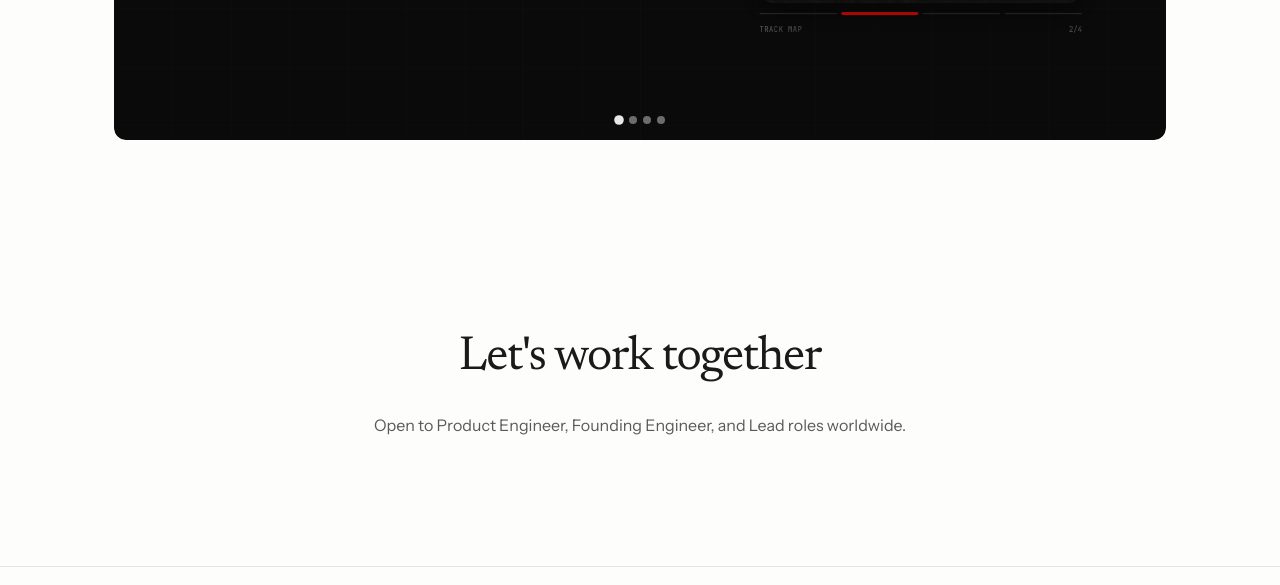
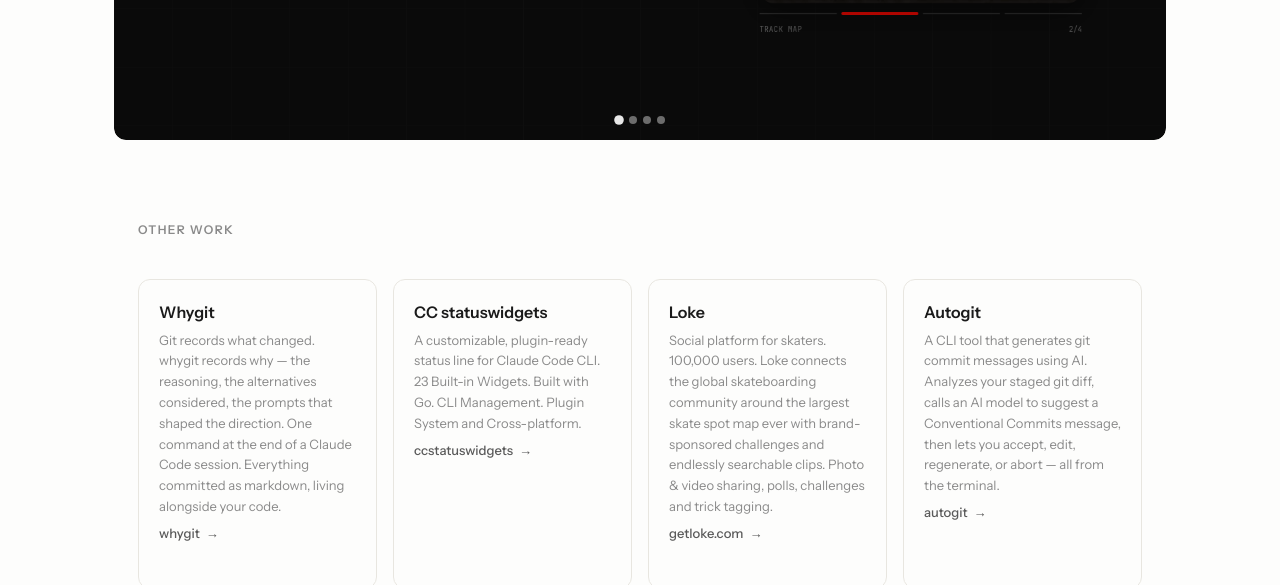
Before and after one commit to warunacds/portfolio, a website: page index.html in a window 1280 px wide. Shown: the part 3975-4560 px from the top of the page. Drawn offline with Linux system fonts and the light colour scheme.

Commit message:
feat: uncomment and update other work projects section
- Uncomment "Other Work" projects section
- Replace iOS Simulator MCP with Whygit project
- Replace FastPilot with CC statuswidgets project
- Update Loke description and add project link
- Replace CodeForge with Autogit project
- Add project links to all four project cards

```diff
--- a/index.html
+++ b/index.html
@@ -501,27 +501,31 @@ header{animation:slideDown .6s cubic-bezier(.25,.1,.25,1) .1s both}
     </div>
 
     <!-- Smaller projects -->
-    <!-- div class="reveal" style="padding:0 24px;margin-top:60px">
+    <div class="reveal" style="padding:0 24px;margin-top:60px">
       <div class="projects-label">Other Work</div>
       <div style="display:grid;grid-template-columns:repeat(auto-fit,minmax(220px,1fr));gap:16px">
         <div class="other-card" style="padding:20px;border:1px solid var(--border);border-radius:var(--radius)">
-          <div style="font-size:16px;font-weight:600;margin-bottom:4px">iOS Simulator MCP</div>
-          <p style="font-size:13px;color:var(--text-tertiary);line-height:1.6">30-tool MCP server wrapping xcrun simctl for AI-assisted iOS development.</p>
+          <div style="font-size:16px;font-weight:600;margin-bottom:4px">Whygit</div>
+          <p style="font-size:13px;color:var(--text-tertiary);line-height:1.6">Git records what changed. whygit records why — the reasoning, the alternatives considered, the prompts that shaped the direction. One command at the end of a Claude Code session. Everything committed as markdown, living alongside your code.</p>
+			 <a href="https://github.com/warunacds/whygit" class="project-link" target="_blank" style="margin-top: 6px;">whygit</a>
         </div>
         <div class="other-card" style="padding:20px;border:1px solid var(--border);border-radius:var(--radius)">
-          <div style="font-size:16px;font-weight:600;margin-bottom:4px">FastPilot</div>
-          <p style="font-size:13px;color:var(--text-tertiary);line-height:1.6">Fastlane plugin for App Store releases using Claude API for changelogs.</p>
+          <div style="font-size:16px;font-weight:600;margin-bottom:4px">CC statuswidgets</div>
+          <p style="font-size:13px;color:var(--text-tertiary);line-height:1.6">A customizable, plugin-ready status line for Claude Code CLI. 23 Built-in Widgets. Built with Go. CLI Management. Plugin System and  Cross-platform.</p>
+			 <a href="https://github.com/warunacds/ccstatuswidgets" class="project-link" target="_blank" style="margin-top: 6px;">ccstatuswidgets</a>
         </div>
         <div class="other-card" style="padding:20px;border:1px solid var(--border);border-radius:var(--radius)">
           <div style="font-size:16px;font-weight:600;margin-bottom:4px">Loke</div>
-          <p style="font-size:13px;color:var(--text-tertiary);line-height:1.6">Social platform for skaters. Scaled from zero to 90,000 users solo.</p>
+          <p style="font-size:13px;color:var(--text-tertiary);line-height:1.6">Social platform for skaters. 100,000 users. Loke connects the global skateboarding community around the largest skate spot map ever with brand-sponsored challenges and endlessly searchable clips. Photo & video sharing, polls, challenges and trick tagging. </p>
+			 <a href="https://www.getloke.com/" class="project-link" target="_blank" style="margin-top: 6px;">getloke.com</a>
         </div>
         <div class="other-card" style="padding:20px;border:1px solid var(--border);border-radius:var(--radius)">
-          <div style="font-size:16px;font-weight:600;margin-bottom:4px">CodeForge</div>
-          <p style="font-size:13px;color:var(--text-tertiary);line-height:1.6">Native SwiftUI agentic coding assistant with Git integration.</p>
+          <div style="font-size:16px;font-weight:600;margin-bottom:4px">Autogit</div>
+          <p style="font-size:13px;color:var(--text-tertiary);line-height:1.6">A CLI tool that generates git commit messages using AI. Analyzes your staged git diff, calls an AI model to suggest a Conventional Commits message, then lets you accept, edit, regenerate, or abort — all from the terminal. </p>
+			 <a href="https://github.com/warunacds/autogit" class="project-link" target="_blank" style="margin-top: 6px;">autogit</a>
         </div>
       </div>
-    </div -->
+    </div>
 
   </div>
 </section>
```
